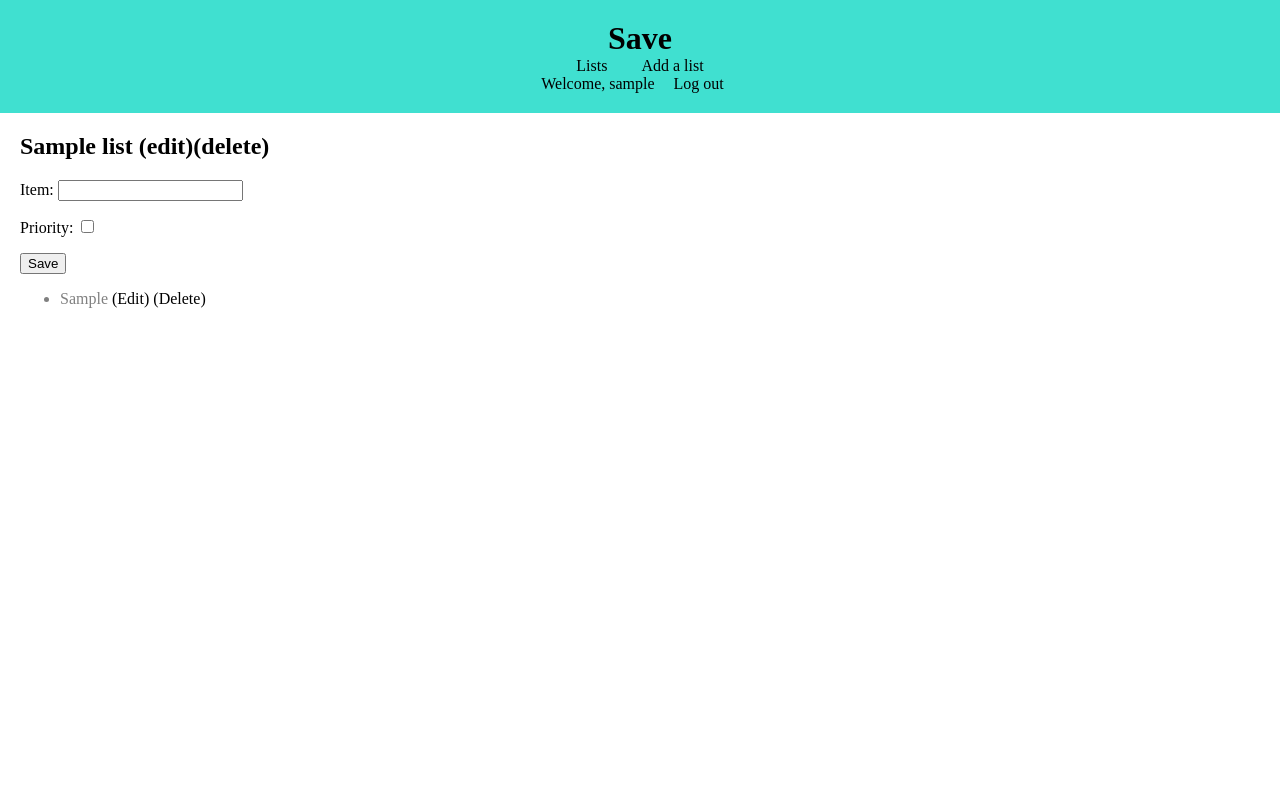
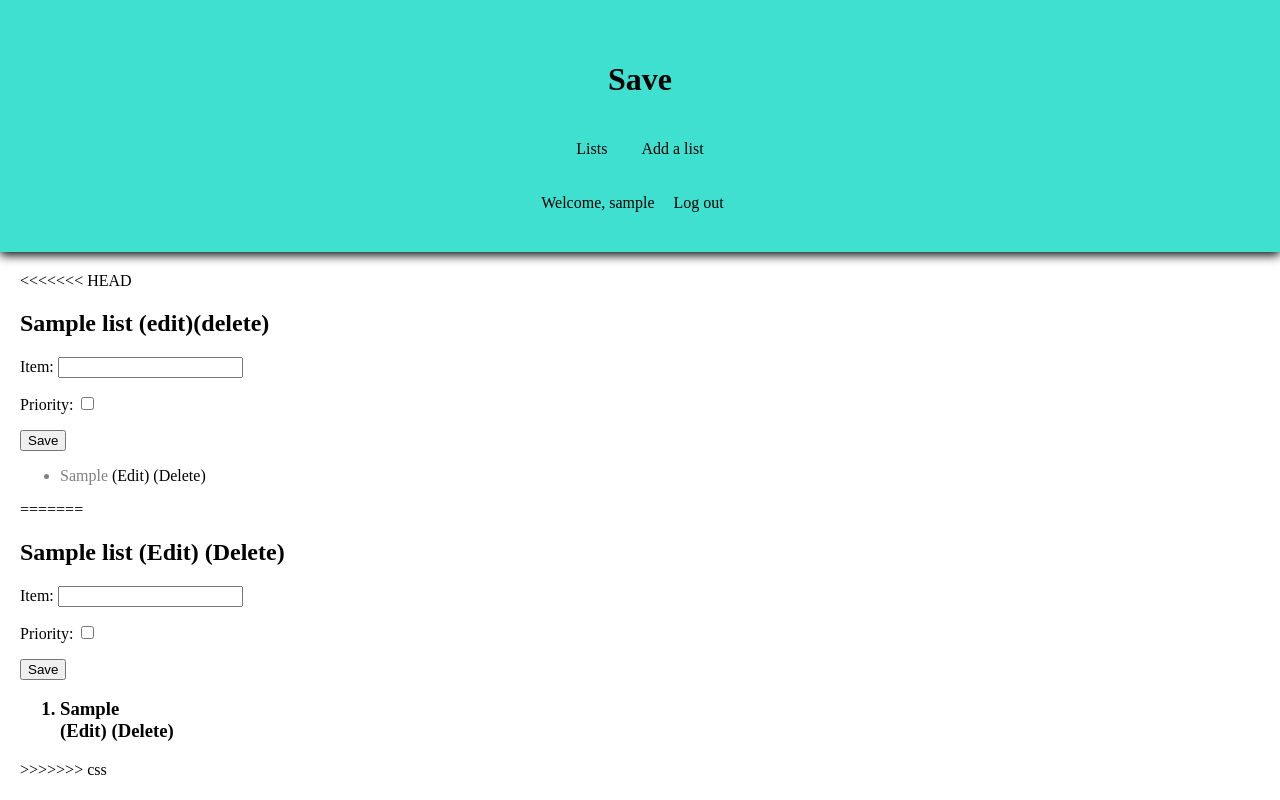
Before and after one commit to KJFreys1/Save, a Django app: page /lists/1 in a window 1280 px wide. Run offline with Django 3.2, Linux system fonts and the light colour scheme; a user stored in the database is signed in; tables that the repository leaves empty hold one stand-in row (values such as "Sample post").

Commit message:
merged files

```diff
--- a/save/models.py
+++ b/save/models.py
@@ -16,5 +16,6 @@ class Items(models.Model):
     priority = models.BooleanField(default=False)
     complete = models.BooleanField(default=False)
 
+
     def __str__(self):
         return self.item
--- a/save/static/css/style.css
+++ b/save/static/css/style.css
@@ -5,11 +5,11 @@ body {
 header {
     text-align: center;
     background-color: turquoise;
-    padding: 20px;
+    padding: 40px;
+    box-shadow: 0 3px 10px;
 }
 
 nav a {
-    /* padding: 15px; */
     margin: 15px;
 }
 
@@ -19,7 +19,9 @@ a {
 }
 
 h1 {
-    margin: 0;
+    text-align: center;
+    padding-bottom: 20px;
+    padding-top: 0;
 }
 
 .block {
--- a/save/templates/save/base.html
+++ b/save/templates/save/base.html
@@ -10,16 +10,19 @@
 </head>
 <body>
     <header>
-        <h1>Save</h1>
+        <h1 class="title">Save</h1>
         <nav>
-            <a href="/">Lists</a>
-            <a href="{% url 'list_create' %}">Add a list</a>
+            <div>
+                <a class="buttonNav" href="/">Lists</a>
+                <a class="buttonNav" href="{% url 'list_create' %}">Add a list</a>
+            </div>
+            <br></br>
             <div class="user-info">
-                {% if user.is_authenticated %} Welcome, {{ user.username }}
-                    <a href="{% url 'logout' %}">Log out</a>
+                <span class="welcome_message">{% if user.is_authenticated %} Welcome, {{ user.username }}</span>
+                    <a class="delete welcome_message" href="{% url 'logout' %}">Log out</a>
                 {% else %}
-                    <a href="{% url 'login' %}">Login</a>
-                    <a href="{% url 'signup' %}">Signup</a>
+                    <a class="edit welcome_message" href="{% url 'login' %}">Login</a>
+                    <a class="edit welcome_message" href="{% url 'signup' %}">Signup</a>
                 {% endif %}
             </div>
         </nav>
--- a/save/templates/save/list_detail.html
+++ b/save/templates/save/list_detail.html
@@ -1,6 +1,7 @@
 {% extends 'save/base.html' %}
 
 {% block content %}
+<<<<<<< HEAD
 {% comment %} <h2>{{ list.title }}</h2> {% endcomment %}
 <h2>{{ list.title }} <a href="{% url 'list_update' pk=list.pk %}">(edit)</a><a href="{% url 'list_delete' pk=list.pk %}">(delete)</a></h2>
 {% comment %} <a href="{% url 'item_create' pk=list.pk %}">(Add Item)</a> {% endcomment %}
@@ -32,4 +33,31 @@
         {% endif %}
     {% endfor %}
 </ul>
+=======
+<div class="list_form2">
+    {% comment %} <h2>{{ list.title }}</h2> {% endcomment %}
+    <div>
+        <h2>{{ list.title }} <a class='edit' href="{% url 'list_update' pk=list.pk %}">(Edit)</a> <a class="delete" href="{% url 'list_delete' pk=list.pk %}">(Delete)</a></h2>
+    </div>
+    {% comment %} <a href="{% url 'item_create' pk=list.pk %}">(Add Item)</a> {% endcomment %}
+    <form class="list_input" method="POST">
+        {% csrf_token %}
+        {{ form.as_p }}
+        <button class="list_form_save" type="submit">Save</button>
+    </form>
+    <ol>
+        {% for item in list.items.all %}
+            <h3>
+                <li>
+                    {{ item.item }}
+                    <div>
+                        <a class='edit' href="{% url 'item_update' pk=item.pk %}">(Edit)</a>
+                        <a class="delete" href="{% url 'item_delete' pk=item.pk %}">(Delete)</a>
+                    </div>
+                </li>
+            </h3>
+        {% endfor %}
+    </ol>
+</div>
+>>>>>>> css
 {% endblock %}
--- a/save/templates/save/list_form.html
+++ b/save/templates/save/list_form.html
@@ -1,6 +1,7 @@
 {% extends 'save/base.html' %}
 
 {% block content %}
+    <div class="list_form">
         {% if '/new' in request.path %}
             <h1>New List</h1>
         {% elif '/update' in request.path %}
@@ -9,6 +10,7 @@
         <form method="POST">
             {% csrf_token %}
             {{ form.as_p }}
-        <button type="submit">Save</button>
+            <button class="list_form_save" type="submit">Save</button>
         </form>
+    </div>
 {% endblock %}
```
Also changed, not shown: other parts of save/static/css/style.css (+55 -0 lines), save/templates/save/list_list.html (+11 -7 lines). Lines whose indentation alone changed are shown as unchanged.
